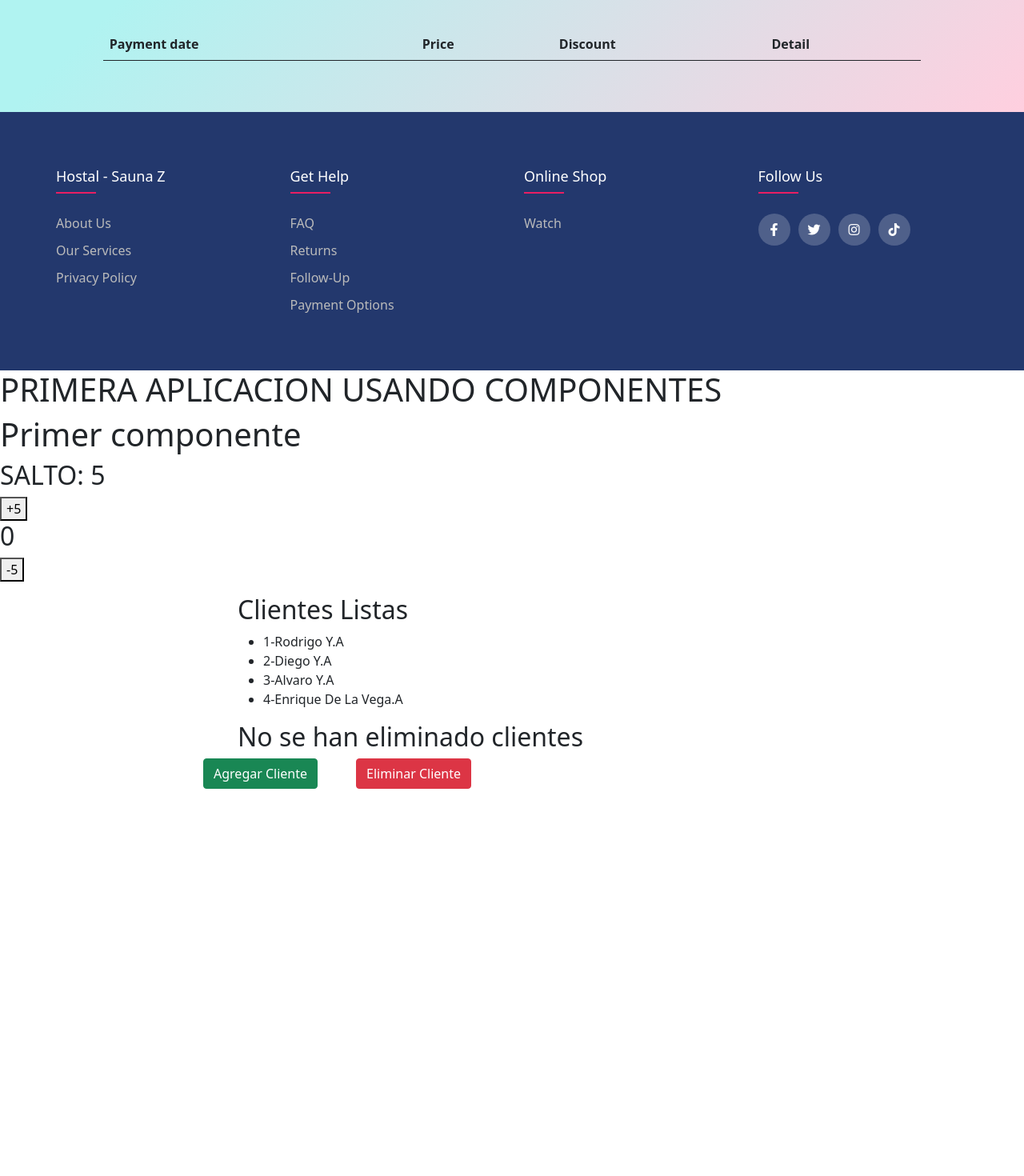
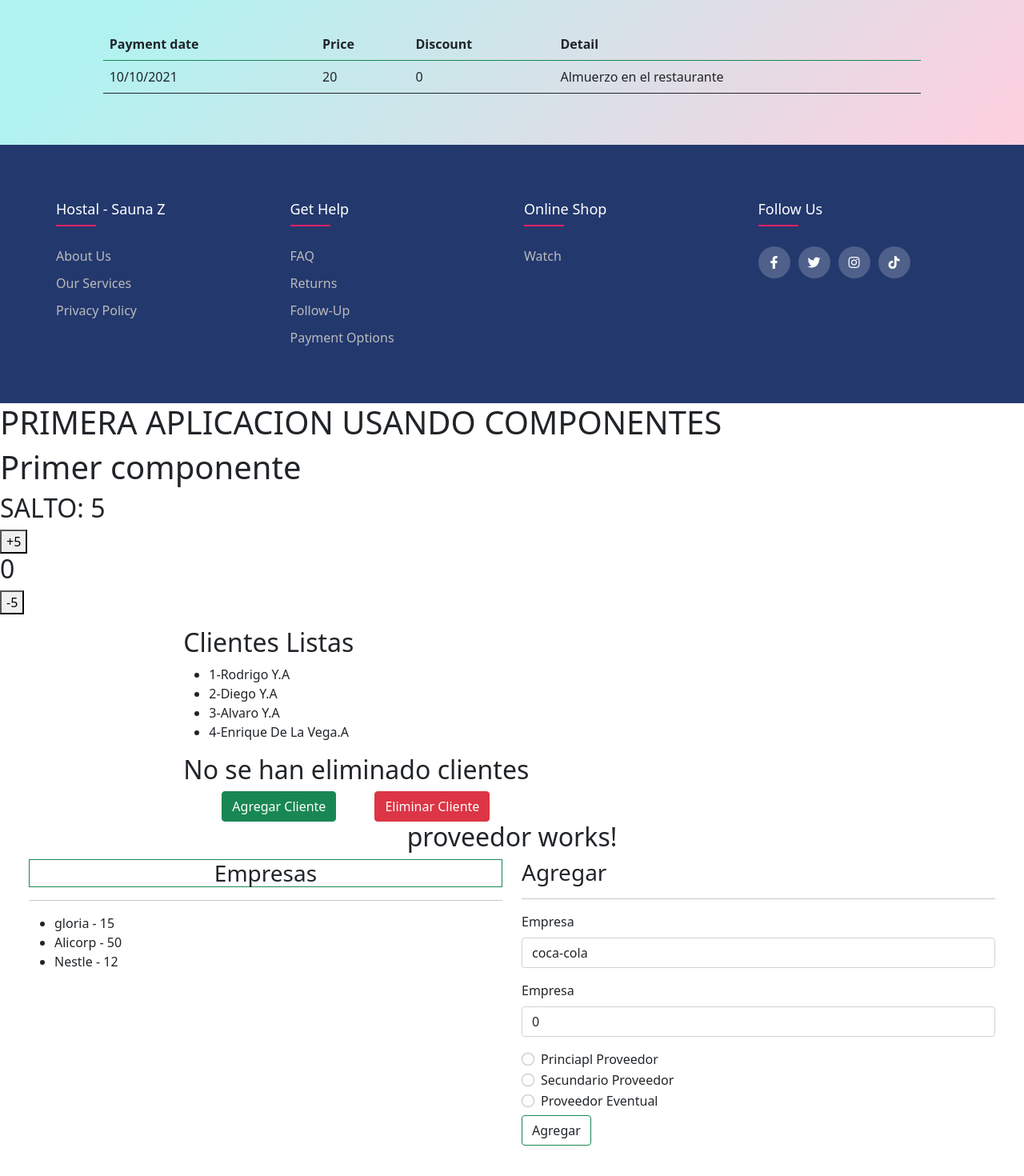
Before and after one commit to dodrio1414/hotelProject, an Angular app: page / in a window 1280 px wide. Shown: the part 396-1866 px from the top of the page at 80% size. Before the commit the page ends 1382 px from the top, so only its background shows below. Built offline with nearby package versions, Linux system fonts and the light colour scheme.

Commit message:
13/10/2021 before the exhibition

```diff
--- a/src/app/clientes/clientes.module.ts
+++ b/src/app/clientes/clientes.module.ts
@@ -3,6 +3,7 @@ import { CommonModule } from "@angular/common";
 
 import { clienteComponent } from './cliente/cliente.component';
 import { ListaClientesComponent } from './lista-clientes/lista-clientes.component';
+import { ProveedoresModule } from '../proveedores/proveedores.module';
 
 //decorador para modificar o agregar caracteristicas a la clase "ClientesModule"
 @NgModule({
@@ -19,7 +20,8 @@ import { ListaClientesComponent } from './lista-clientes/lista-clientes.componen
         clienteComponent,
     ],
     imports: [
-        CommonModule
+        CommonModule,
+        ProveedoresModule,
     ]
 })
 
--- a/src/app/clientes/lista-clientes/lista-clientes.component.html
+++ b/src/app/clientes/lista-clientes/lista-clientes.component.html
@@ -1,5 +1,5 @@
-<div class="container row mt-3 justify-content-center">
-    <div class="col-6">
+<div class=" container-fluid d-flex  justify-content-center row mt-3 justify-content-center ">
+    <div class="col-8">
         <h2>Clientes Listas</h2>
     <ul>
         <!-- podemos ingresar codigo JS  con "*" -->
@@ -24,4 +24,10 @@
         <button type="button" class="btn btn-success ms-5" (click)="agregarClientes()">Agregar Cliente</button>
     <button type="button" class="btn btn-danger ms-5" (click)="eliminarCliente()">Eliminar Cliente</button>
     </div>
+
+
 </div>
+
+<div class="justify-content-center">
+    <app-proveedor></app-proveedor>
+</div>
--- a/src/app/progress/follow-up/follow-up.component.html
+++ b/src/app/progress/follow-up/follow-up.component.html
@@ -12,7 +12,7 @@
                 <div class="col-md-3">
                     <div class="p-3 bg-white shadow-sm d-flex justify-content-around align-items-center rounded">
                         <div>
-                            <h3 class="fs-2">320</h3>
+                            <h3 class="fs-2">{{ FollowUpData.room }}</h3>
                             <p class="fs-5">Room</p>
                         </div>
                         <i class="fas fa-bed fs-1 primary-text border rounded-full secondary-bg p-3"></i>
@@ -22,7 +22,7 @@
                 <div class="col-md-3">
                     <div class="p-3 bg-white shadow-sm d-flex justify-content-around align-items-center rounded">
                         <div>
-                            <h3 class="fs-2">$ 920</h3>
+                            <h3 class="fs-2">$ {{ FollowUpData.totalPrice }}</h3>
                             <p class="fs-5">Total price</p>
                         </div>
 
@@ -34,17 +34,18 @@
                 <div class="col-md-3">
                     <div class="p-3 bg-white shadow-sm d-flex justify-content-around align-items-center rounded">
                         <div>
-                            <h3 class="fs-2">$ 19</h3>
-                            <p class="fs-5"> Total discount</p>
+                            <h3 class="fs-2">$ {{ FollowUpData.totalRestaurant }}</h3>
+                            <p class="fs-5"> Total restaurant</p>
                         </div>
-                        <i class="fas fa-user-tag fs-1 primary-text border rounded-full secondary-bg p-3"></i>
+
+                        <i class="fas fa-utensils fs-1 primary-text border rounded-full secondary-bg p-3"></i>
                     </div>
                 </div>
 
                 <div class="col-md-3">
                     <div class="p-3 bg-white shadow-sm d-flex justify-content-around align-items-center rounded">
                         <div>
-                            <h3 class="fs-2">Rodrigo Aguirre</h3>
+                            <h3 class="fs-2">{{ FollowUpData.userName }}</h3>
                             <p class="fs-5">User</p>
                         </div>
                         <i class="fas fa-user fs-1 primary-text border rounded-full secondary-bg p-3"></i>
@@ -66,6 +67,11 @@
                                 <th>Discount</th>
                                 <th>Detail</th>
                             </tr>
+                            <tr>
+                                <td *ngFor="let variableDefinida of FollowUpData.seguimiento">
+                                    {{variableDefinida}}
+                                </td>
+                            </tr>
                         </thead>
                         <tbody></tbody>
                     </table>
--- a/src/app/progress/follow-up/follow-up.component.ts
+++ b/src/app/progress/follow-up/follow-up.component.ts
@@ -1,4 +1,31 @@
 import { Component, OnInit } from '@angular/core';
+
+
+
+interface SeguimientoRefresh{
+  dateR: string,
+  priceR: number,
+  discountR: number,
+  detailR: string,
+}
+
+interface SeguimientoUser{
+  room: string,
+  totalPrice: number,
+  totalRestaurant: number,
+  userName: string,
+  seguimiento: [
+    dateR: string,
+    priceR: number,
+    discountR: number,
+    detailR: string,
+
+  ],
+}
+
+
+
+
 
 @Component({
   selector: 'app-follow-up',
@@ -6,10 +33,39 @@ import { Component, OnInit } from '@angular/core';
   styleUrls: ['./follow-up.component.css']
 })
 export class FollowUpComponent implements OnInit {
-
+  tituloF: string = "Primer componente";
   constructor() { }
 
   ngOnInit(): void {
+    console.table(this.FollowUpData)
   }
 
+  // FollowUpData2: SeguimientoRefresh ={
+  //   dateR: "10/10/2021",
+  //   priceR: 20,
+  //   discountR: 0,
+  //   detailR: "Almuerzo en el restaurante",
+  // }
+
+  FollowUpData: SeguimientoUser = {
+    room: "103",
+    totalPrice: 1500,
+    totalRestaurant: 20,
+    userName: "Rodrigo Aguirre",
+    seguimiento: [
+      "10/10/2021",
+      20,
+      0,
+      "Almuerzo en el restaurante",
+    ]
+  }
+
+
+
+
+
+
+
+
+
 }
--- /dev/null
+++ b/src/app/proveedores/proveedor/proveedor.component.html
@@ -0,0 +1,76 @@
+<h2 class="container-fluid d-flex justify-content-center header-first fs-2">proveedor works!</h2>
+
+<div class="container-fluid d-flex row mx-0">
+    <div class="col-6">
+        <h3 class="text-center border border-success">Empresas</h3>
+        <hr>
+        <ul>
+            <li>gloria - 15</li>
+            <li>Alicorp - 50</li>
+            <li>Nestle - 12</li>
+        </ul>
+    </div>
+    <div class="col-6">
+        <h3>Agregar</h3>
+        <hr>
+        <!-- $event es el evento a interceptar -->
+        <form (ngSubmit)="agregar()">
+            <div class="mb-3">
+                <label for="empresa" class="form-label" >Empresa</label>
+                <input
+                    type="text"
+                    class="form-control"
+                    placeholder="ingresar Empresa"
+                    id="empresa"
+                    name="proveedorNombre"
+                    [(ngModel)]="nuevoProveedor.nombre"
+                    >
+                    <!--No se debe hacer
+                        [value] = "nuevoProveedor.nombre"
+                    (input)="agregarInput($event)" -->
+            </div>
+            <div class="mb-3">
+                <label for="productos" class="form-label" >Empresa</label>
+                <input type="number" class="form-control" placeholder="Cantidad de productos" id="productos"
+                [value]="nuevoProveedor.productos"
+                name="cantidadProductosXD"
+                [(ngModel)]="nuevoProveedor.productos"
+                >
+            </div>
+
+            <!-- EL NAME SE USA PARA AGRUPAR ETIQUETAS -->
+                <div class="form-check">
+                    <input class="form-check-input" type="radio"
+                    name="nameDeRadio" id="flexRadioDefault1"
+                    [(ngModel)]="nuevoProveedor.tipo"
+                    value="Princiapl.Proveedor">
+
+                    <label class="form-check-label" for="flexRadioDefault1">
+                    Princiapl Proveedor
+                    </label>
+                </div>
+                <div class="form-check">
+                    <input class="form-check-input" type="radio"
+                    name="nameDeRadio" id="flexRadioDefault2"
+                    [(ngModel)]="nuevoProveedor.tipo"
+                    value="Secundario.Proveedor">
+
+                    <label class="form-check-label" for="flexRadioDefault2">
+                    Secundario Proveedor
+                    </label>
+                </div>
+                <div class="form-check">
+                    <input class="form-check-input" type="radio"
+                    name="nameDeRadio" id="flexRadioDefault3"
+                    [(ngModel)]="nuevoProveedor.tipo"
+                    value="Proveedor.Eventual">
+
+                    <label class="form-check-label" for="flexRadioDefault2">
+                    Proveedor Eventual
+                    </label>
+                </div>
+            <button type="submit" class="btn border-success mt-1 mb-5">Agregar</button>
+        </form>
+    </div>
+
+</div>
--- /dev/null
+++ b/src/app/proveedores/proveedor/proveedor.component.ts
@@ -0,0 +1,50 @@
+import { Component, OnInit } from '@angular/core';
+
+
+
+interface Empresa{
+  nombre: string,
+  productos: number,
+  tipo: string
+}
+
+@Component({
+  selector: 'app-proveedor',
+  templateUrl: './proveedor.component.html',
+  styleUrls: ['./proveedor.component.css']
+})
+export class ProveedorComponent implements OnInit {
+
+
+  constructor() { }
+
+  ngOnInit(): void {
+  }
+
+  nuevoProveedor: Empresa = {
+    nombre: 'coca-cola',
+    productos: 0,
+    tipo: '',
+  }
+
+
+  // agregar(evento: any): void{
+  //   // no actualizar evento detener su proceso
+  //   // evento.preventDefault()
+  //   console.log('desde evento submit angular');
+  // }
+
+  agregar(): void{
+    // no actualizar evento detener su proceso
+    // evento.preventDefault()
+    console.table(this.nuevoProveedor)
+  }
+
+  agregarInput(evento: any): void{
+    // no actualizar evento detener su proceso
+    // evento.preventDefault()
+    console.log(evento);
+    this.nuevoProveedor.nombre = evento.target.value;
+    console.table(this.nuevoProveedor);
+  }
+}
```
Also changed, not shown: src/app/app.module.ts (+10 -2 lines), src/app/proveedores/proveedores.module.ts (added, +24 -0 lines), src/app/app.component.html (line endings or trailing spaces), src/app/proveedores/proveedor/proveedor.component.css (added).
